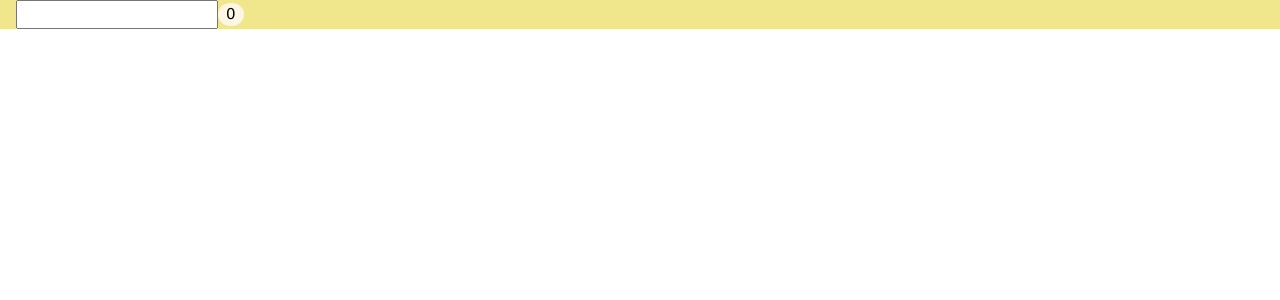
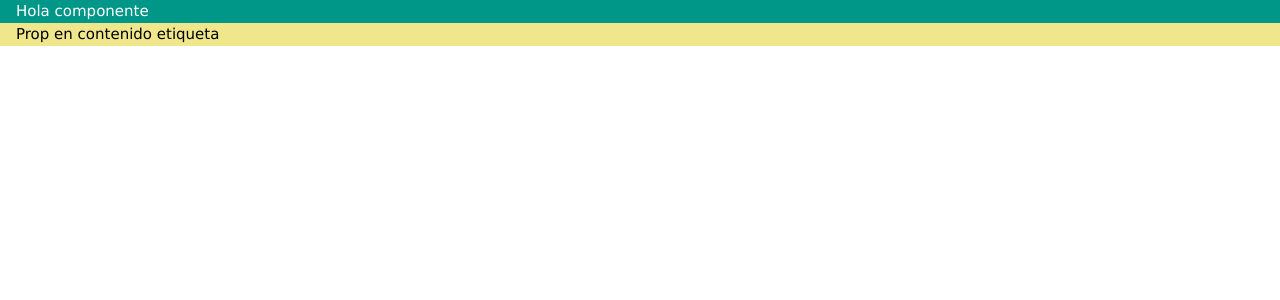
Before and after one commit to planetacomputer/react-pablo, a React (Vite) app: page / in a window 1280 px wide. Shown: the top 300 px of the page. Built offline with nearby package versions, Linux system fonts and the light colour scheme.

Commit message:
24-Props

```diff
--- a/src/App.jsx
+++ b/src/App.jsx
@@ -1,9 +1,13 @@
 import './App.css'
-import GradosAFahrComponent from './components/GradosAFahrComponent'
+import HelloComponent from './components/HelloComponent'
+import BoxComponent from './components/BoxComponent'
 
 const App = () => {
   return (
-      <GradosAFahrComponent />
+    <>
+      <HelloComponent title="Hola componente" />
+      <BoxComponent>Prop en contenido etiqueta</BoxComponent>
+    </>
   )
 }
 export default App
--- /dev/null
+++ b/src/components/BoxComponent.jsx
@@ -0,0 +1,8 @@
+const BoxComponent = (props) => {
+    return (
+      <div className='w3-container w3-khaki'>
+        {props.children}
+      </div>
+    )
+  }
+  export default BoxComponent
--- a/src/components/GradosAFahrComponent.jsx
+++ /dev/null
@@ -1,12 +0,0 @@
-import { useState } from 'react'
-const GradosAFahrComponent = () => {
-  const [fahrenheit, setFahrenheit] = useState(0)
-
-  return (
-    <div className='w3-container w3-khaki'>
-      <input type="text" onChange={e => setFahrenheit((e.target.value*9/5)+32)} />
-      <div className='w3-badge w3-sand'>{fahrenheit}</div>
-    </div>
-  )
-}
-export default GradosAFahrComponent
--- /dev/null
+++ b/src/components/HelloComponent.jsx
@@ -0,0 +1,8 @@
+const HelloComponent = (props) => {
+  return (
+    <div className='w3-container w3-teal'>
+      {props.title}
+    </div>
+  )
+}
+export default HelloComponent
```
